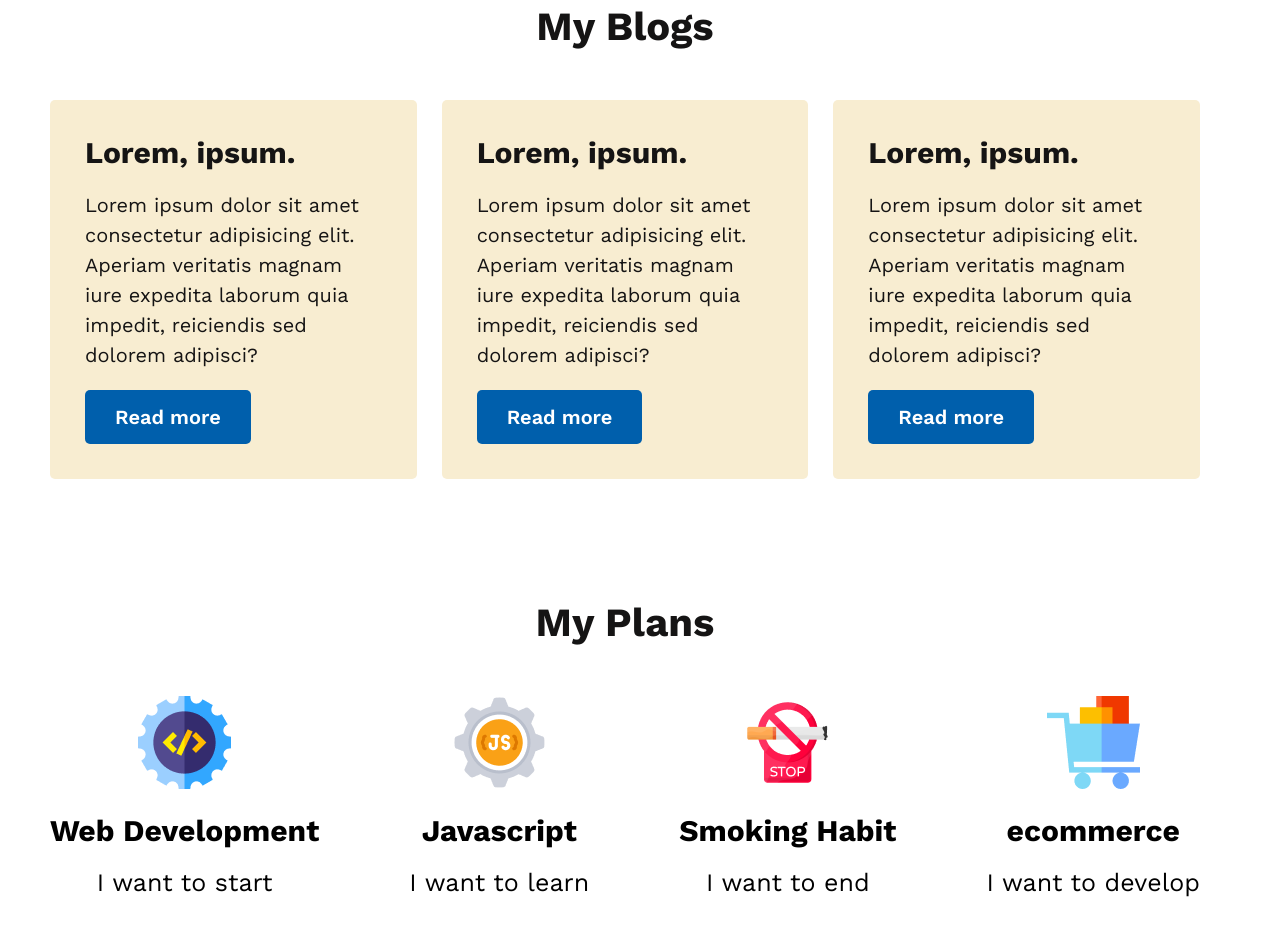
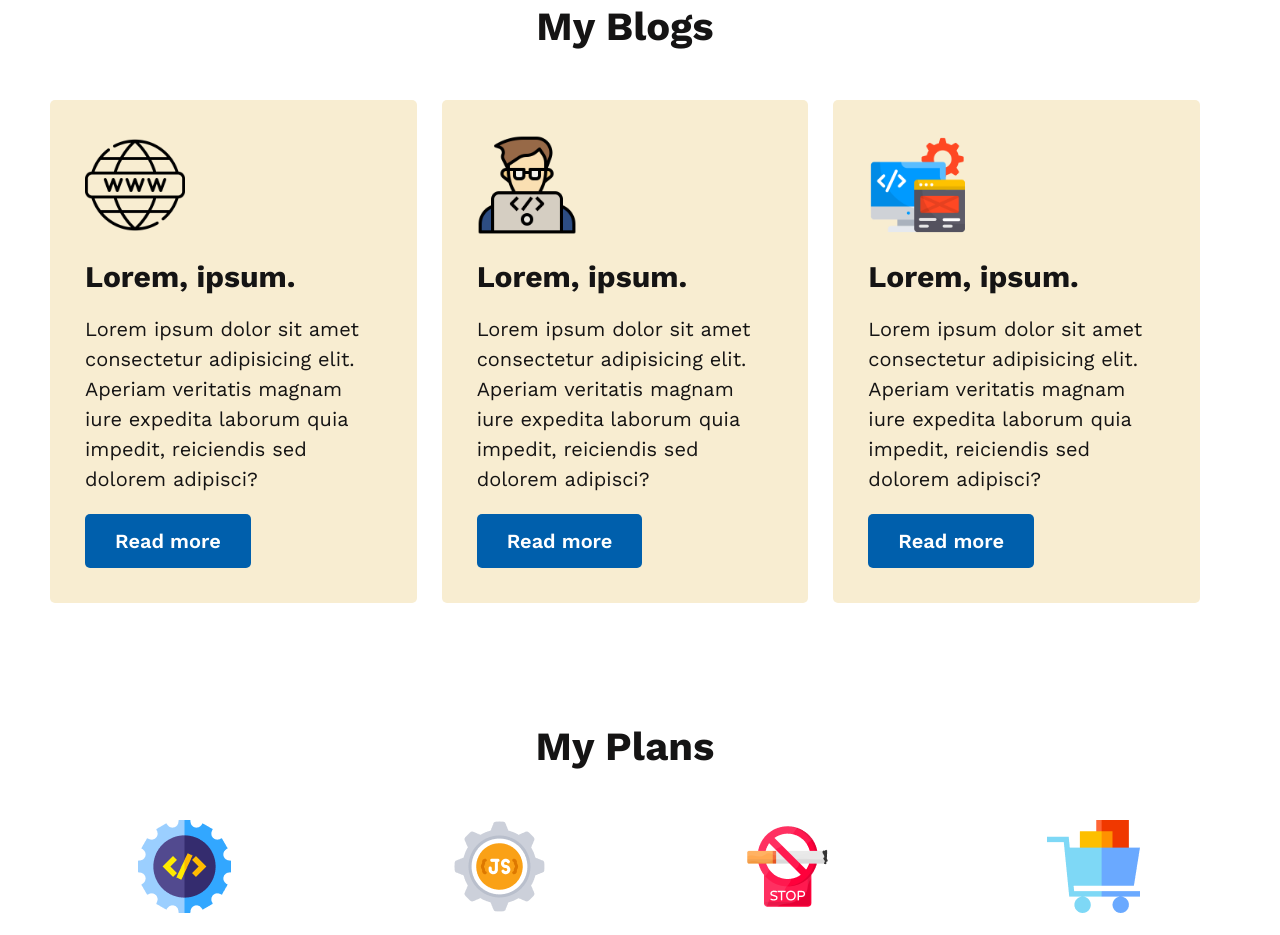
Before and after one commit to NS-Sheam/milest-1-Assignment-1, a plain HTML site: page index.html in a window 1280 px wide. Shown: the part 1689-2624 px from the top of the page. Drawn offline with nearby package versions, Linux system fonts and the light colour scheme; files whose address does not match are found by name; a web font is replaced by a local one.

Commit message:
blog image add

```diff
--- a/index.html
+++ b/index.html
@@ -54,18 +54,21 @@
                 <h2>My Blogs</h2>
                 <div class="blogs">
                     <div class="blog">
+                        <img src="images/icons/world-wide-web.png" alt="www">
                         <h3 class="blog-title">Lorem, ipsum.</h3>
                         <p class="blog-description">Lorem ipsum dolor sit amet consectetur adipisicing elit. Aperiam
                             veritatis magnam iure expedita laborum quia impedit, reiciendis sed dolorem adipisci?</p>
                         <button class="btn">Read more</button>
                     </div>
                     <div class="blog">
+                        <img src="images/icons/coding.png" alt="Coading">
                         <h3 class="blog-title">Lorem, ipsum.</h3>
                         <p class="blog-description">Lorem ipsum dolor sit amet consectetur adipisicing elit. Aperiam
                             veritatis magnam iure expedita laborum quia impedit, reiciendis sed dolorem adipisci?</p>
                         <button class="btn">Read more</button>
                     </div>
                     <div class="blog">
+                        <img src="images/icons/app-development.png" alt="Development">
                         <h3 class="blog-title">Lorem, ipsum.</h3>
                         <p class="blog-description">Lorem ipsum dolor sit amet consectetur adipisicing elit. Aperiam
                             veritatis magnam iure expedita laborum quia impedit, reiciendis sed dolorem adipisci?</p>
--- a/style/style.css
+++ b/style/style.css
@@ -91,6 +91,11 @@ a {
 .my-blogs {
     margin: 120px 200px 0 50px;
     text-align: center;
+}
+
+.blog img {
+    height: 100px;
+    margin-bottom: 20px;
 }
 
 .my-blogs h2 {
```
Also changed, not shown: images/icons/app-development.png (added), images/icons/coding.png (added), images/icons/world-wide-web.png (added).
